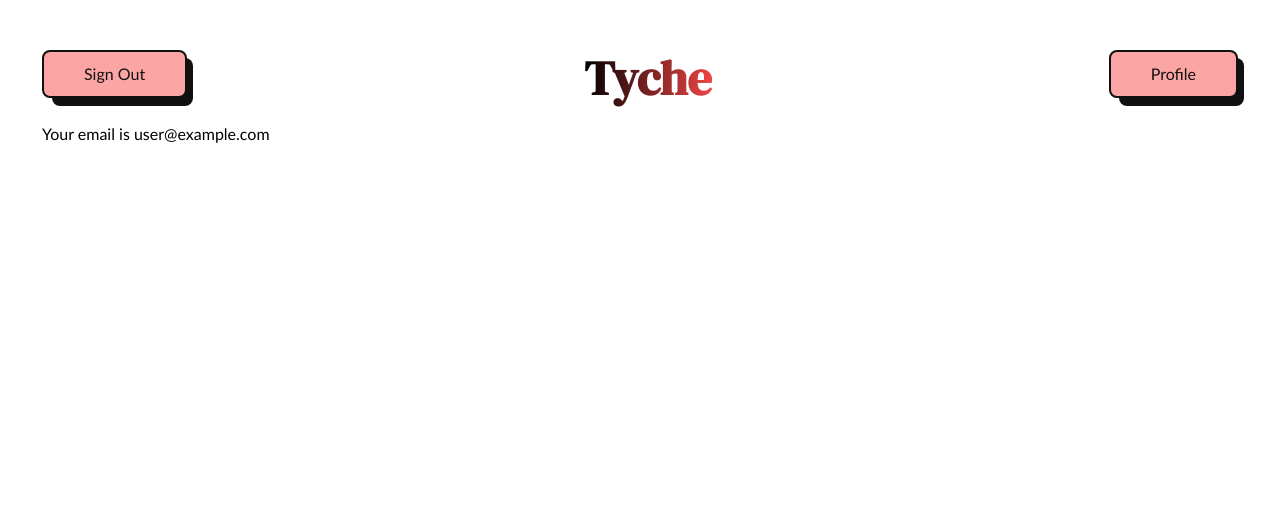
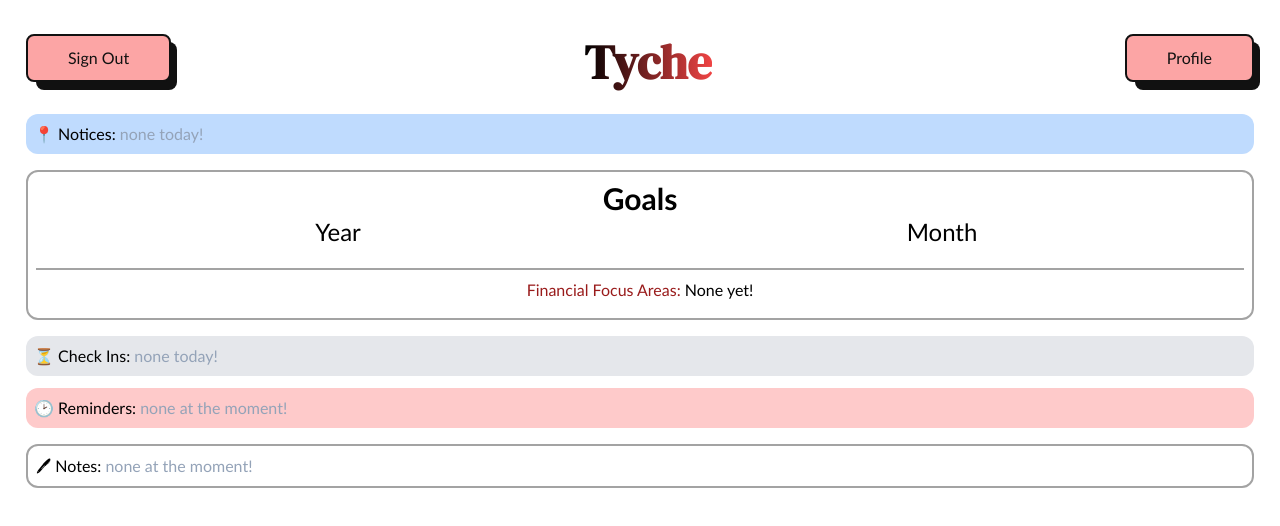
Before and after one commit to xFallingDuskx/Tyche, a React (Vite) app: page /home in a window 1280 px wide. Shown: the top 526 px of the page. Built offline with nearby package versions, Linux system fonts and the light colour scheme; no server answers; the database is empty; sample sign-in values are in the browser's storage.

Commit message:
snapshot: initial design
- present user with home landing view, snapshot, to see general and important info
- update main.css to apply global classes
- update `getFinancialAreas()`
- design and use `afCapitalize()` to capitalize user FFAs before displaying

```diff
--- a/src/actions/getFinancialAreas.ts
+++ b/src/actions/getFinancialAreas.ts
@@ -4,7 +4,7 @@
 import { db } from '../firebase/config'
 
 
-async function fetch() {
+export default async function getFinancialAreas() {
     const { currentUser } = useAuth()
 
     let result = null, error = null
@@ -20,16 +20,5 @@
     }
 
     return { result, error }
+
 }
-
-export default function getFinancialAreas() {
-    const promise = fetch()
-    let res:string[] = []
-    promise
-        .then(response => {
-            if (response.result) {
-                res = (response.result as string[])
-            }
-        })
-    return res
-}
--- /dev/null
+++ b/src/components/Snapshot.tsx
@@ -0,0 +1,49 @@
+import { useEffect, useState } from 'react'
+import getFinancialAreas from '../actions/getFinancialAreas'
+import { afCapitalize } from '../util/appFunctions'
+
+
+const Snapshot = () => {
+    const [userFinancialAreas, setUserFinancialAreas] = useState<string[]>([])
+    const promise = getFinancialAreas()
+    useEffect(() => {
+        promise
+            .then(response => {
+                if (response.result) {
+                    let _:string[] = []
+                    let result = (response.result as string[])
+                    result.forEach(word => _.push(afCapitalize(word)))
+                    setUserFinancialAreas(_)
+                }
+            })
+    }, [])
+
+    return (
+        <div className='dashboard-container'>
+            {/* TODO: add logic later */}
+            <div className='bg-blue-200 p-2 mt-2 rounded-xl'><h1 className='inline-block'> &#128205; Notices: </h1> <span className='text-slate-400'> none today! </span></div>
+            <div className='bg-transparent border-neutral-400 border-2 box-border p-2 my-4 rounded-xl'>
+                <h1 className='text-center text-3xl font-bold'> Goals </h1>
+                <div className='flat-to-stack'>
+                    <div className='fts-half-content'>
+                        <h2 className='text-center text-2xl my-auto'> Year </h2>
+                    </div>
+                    <div className='fts-half-content'>
+                        <h2 className='text-center text-2xl'> Month </h2>
+                    </div>
+                </div>
+                <div className='border-t-2 border-neutral-400 p-2 mt-5'>
+                    <h1 className='text-red-800 text-center'>Financial Focus Areas: <span className='text-black hover:no-underline'>{userFinancialAreas.length == 0 ? 'None yet!' : userFinancialAreas.toString()}</span></h1>
+                </div>
+            </div>
+            {/* TODO: add logic later */}
+            <div className='bg-gray-200 p-2 my-3 rounded-xl'><h1 className='inline-block'> &#x23F3; Check Ins: </h1> <span className='text-slate-400'> none today! </span></div>
+            {/* TODO: add logic later */}
+            <div className='bg-red-200 p-2 my-3 rounded-xl'><h1 className='inline-block'> &#128337; Reminders: </h1> <span className='text-slate-400'> none at the moment! </span></div>
+            {/* TODO: add logic later */}
+            <div className='bg-transparent border-neutral-400 border-2 box-border p-2 my-4 rounded-xl'><h1 className='inline-block'> &#x1f58a; Notes: </h1> <span className='text-slate-400'> none at the moment! </span></div>
+        </div>
+    )
+}
+
+export default Snapshot
--- a/src/main.css
+++ b/src/main.css
@@ -94,9 +94,35 @@
   @apply block;
 }
 
+.flat-to-stack {
+  @apply flex flex-col
+}
+
+.flat-to-stack > .fts-half-content {
+  @apply w-full
+}
+
+#main-container {
+  @apply p-3
+}
+
 #root {
   height: 100%;
   display: flex;
   font-family: "Trebuchet MS", "Lucida Sans Unicode", "Lucida Grande",
     "Lucida Sans", sans-serif;
 }
+
+@media only screen and (min-width: 768px) {
+  .flat-to-stack {
+    @apply flex flex-row
+  }
+
+  .flat-to-stack > .fts-half-content {
+    @apply w-1/2
+  }
+
+  #main-container {
+    @apply p-6;
+  }
+}
--- a/src/pages/HomePage.tsx
+++ b/src/pages/HomePage.tsx
@@ -1,6 +1,7 @@
 import { useAuth } from '../contexts/AuthContext'
 import getFinancialAreas from '../actions/getFinancialAreas'
 import TopBar from '../components/TopBar'
+import Snapshot from '../components/Snapshot'
 
 
 const HomePage = () => {
@@ -22,7 +23,7 @@
         <div id='main-container' className='h-screen w-full flex flex-col p-0'>
             {/* TODO: add user Snapshot and all GeneralDashboar components here */}
             <TopBar />
-            <p>Your email is {currentUser.email}</p>
+            <Snapshot />
             {/* TODO: create PageSelection component that will permanently be placed at the bottom. it will allow users
                       to switch between their snapshot and dashboards.
              */}
--- /dev/null
+++ b/src/util/appFunctions.tsx
@@ -0,0 +1,7 @@
+// Set of functions that wll be used through application
+
+export const afCapitalize = (str: string) => {
+    let _:string[] = []
+    str.split(' ').forEach(w => _.push(w.charAt(0).toUpperCase() + w.slice(1)))
+    return _.join(' ')
+}
```
